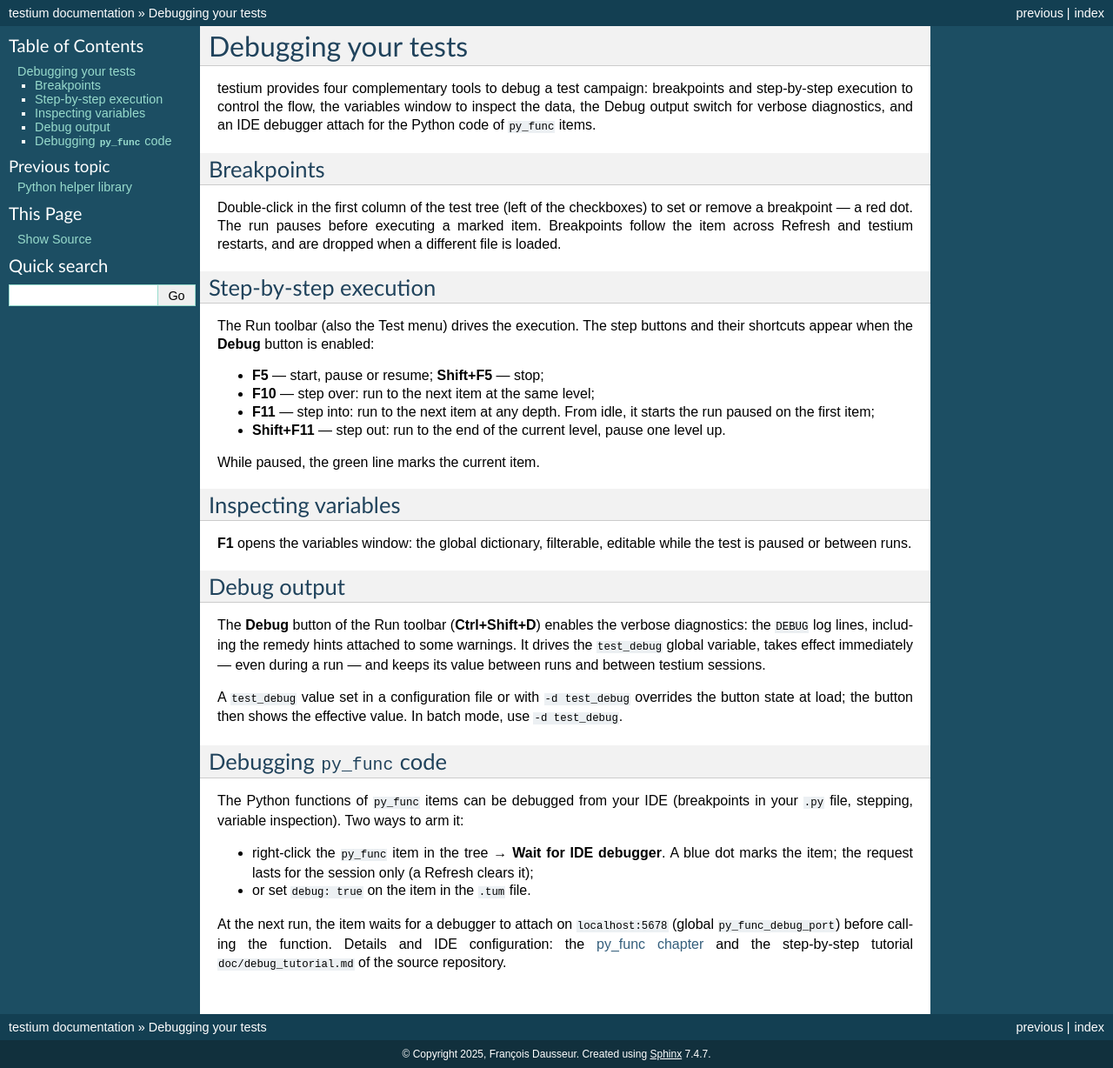
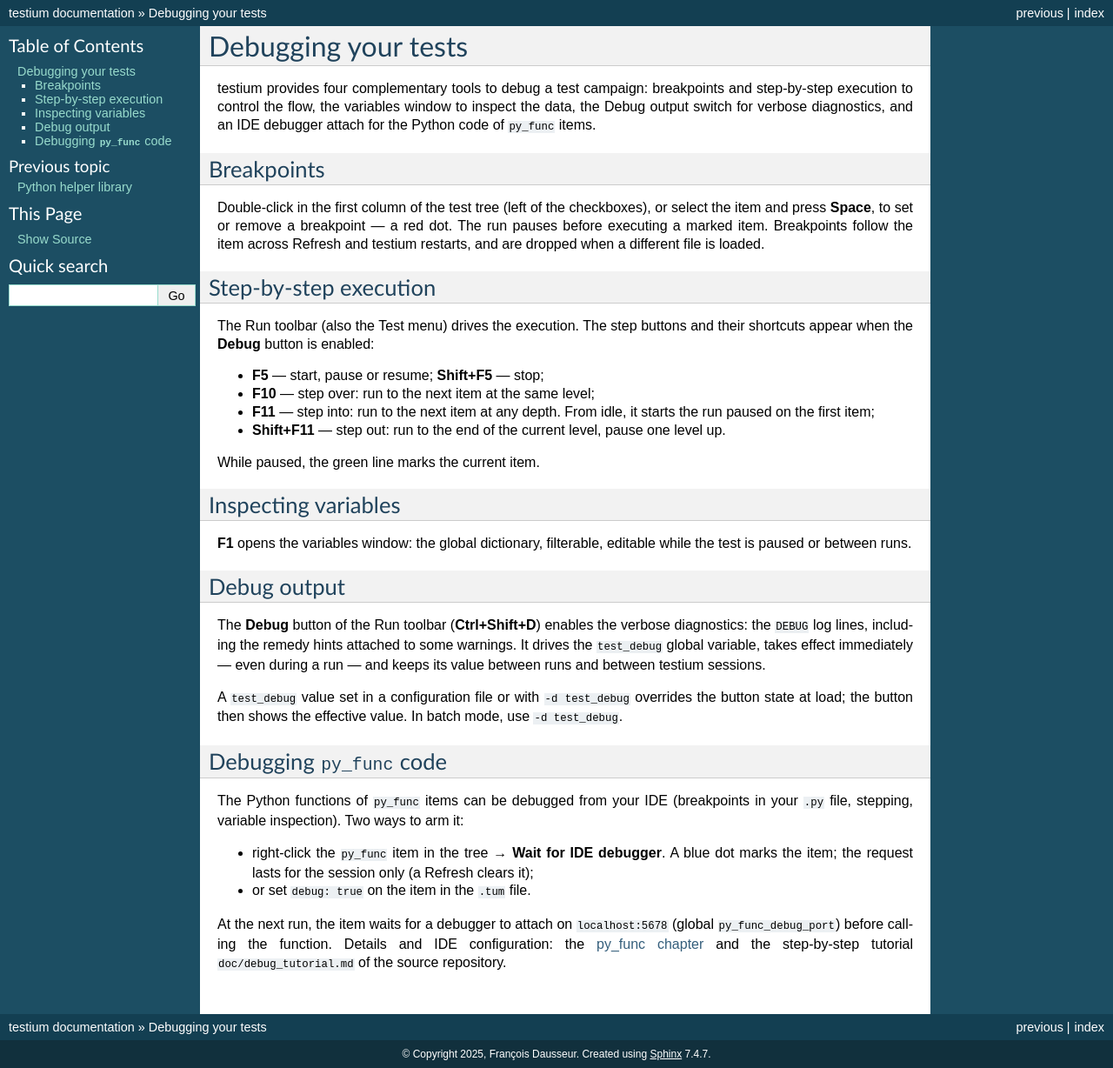
Before and after one commit to testium-HIL/testium, a Sphinx documentation site: the page built from doc/manual/sphinx/source/debugging.rst, in a window 1280 px wide. Shown: the whole page at 87% size. Built offline with Sphinx 7.4.7, drawn with Linux system fonts in a browser that asks for light colours.

Commit message:
doc: Space toggles the breakpoint on the selected item
Co-Authored-By: Claude Fable 5 <noreply@anthropic.com>

```diff
--- a/doc/manual/sphinx/source/debugging.rst
+++ b/doc/manual/sphinx/source/debugging.rst
@@ -13,7 +13,8 @@ Breakpoints
 ^^^^^^^^^^^
 
 Double-click in the first column of the test tree (left of the
-checkboxes) to set or remove a breakpoint — a red dot. The run pauses
+checkboxes), or select the item and press **Space**, to set or remove a
+breakpoint — a red dot. The run pauses
 before executing a marked item. Breakpoints follow the item across
 Refresh and testium restarts, and are dropped when a different file is
 loaded.
```
Also changed, not shown: 1 other file.
